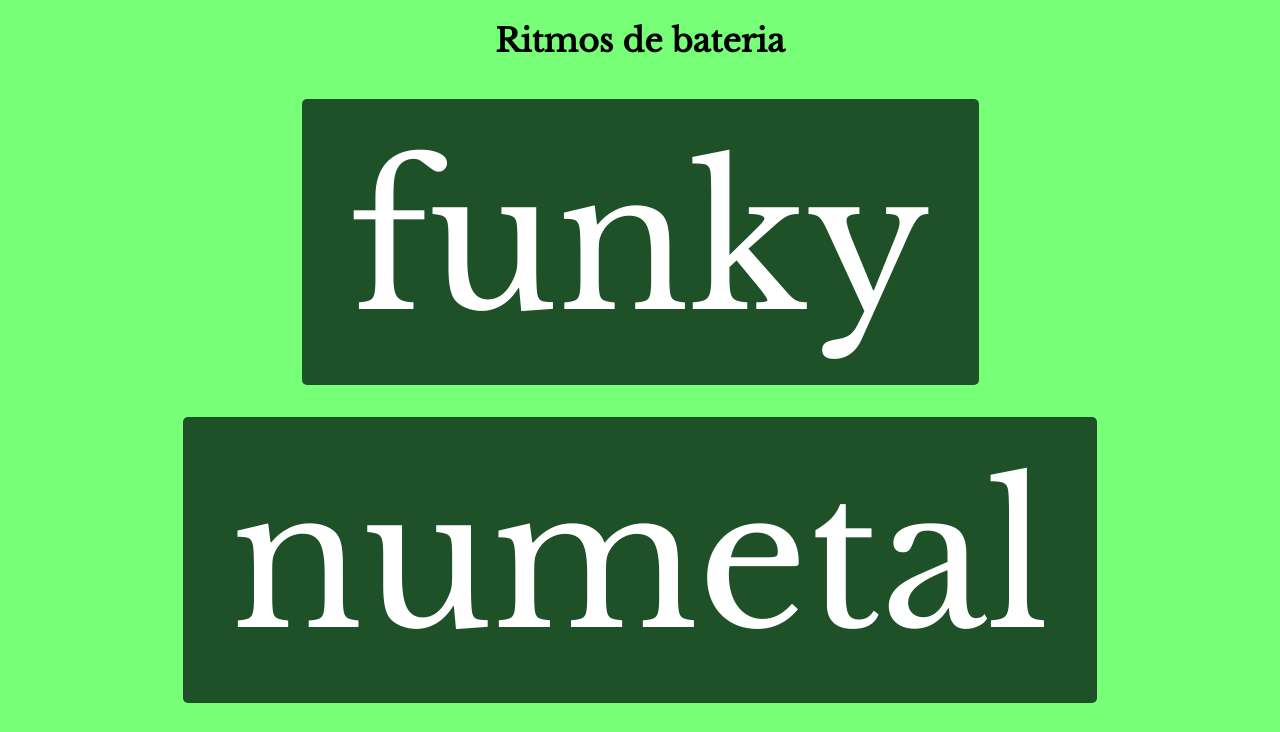
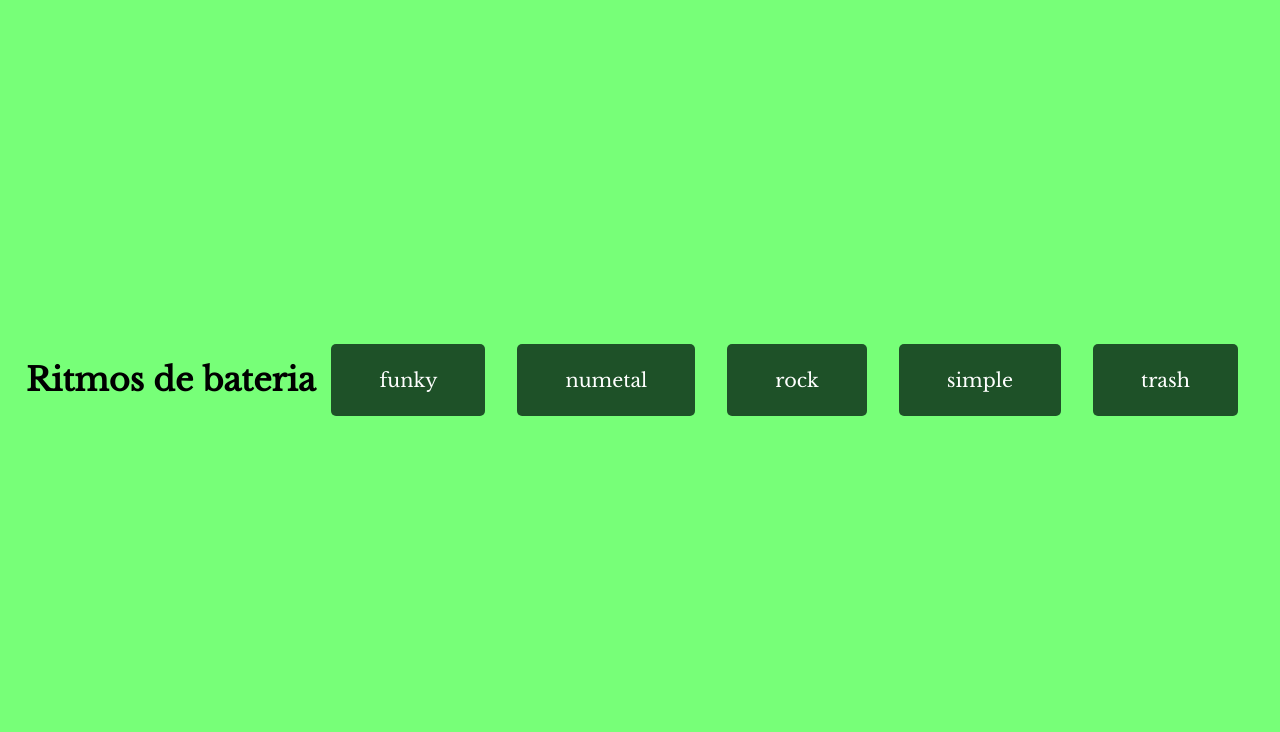
Before and after one commit to miguel9214/09.reproductor, a plain HTML site: page index.html in a window 1280 px wide. Shown: the top 732 px of the page. Drawn offline with nearby package versions, Linux system fonts and the light colour scheme.

Commit message:
Ahora si terminado

```diff
--- a/style.css
+++ b/style.css
@@ -27,7 +27,7 @@ body{
     color: #fff;
     margin: 1rem;
     padding: 1.5rem 3rem;
-    font-size: 12rem;
+    font-size: 1.2rem;
     font-family: inherit;
     cursor: pointer;
 }
```
